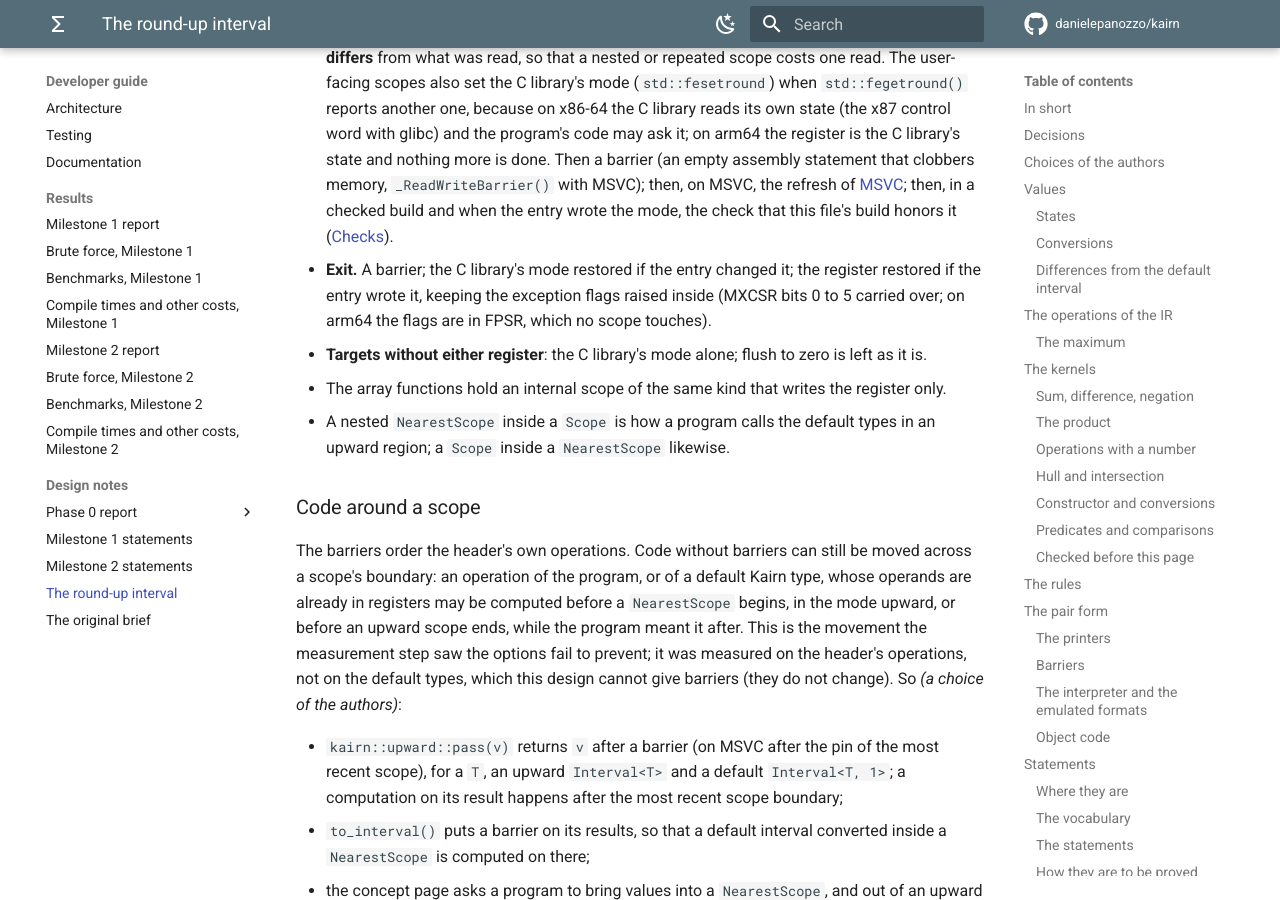
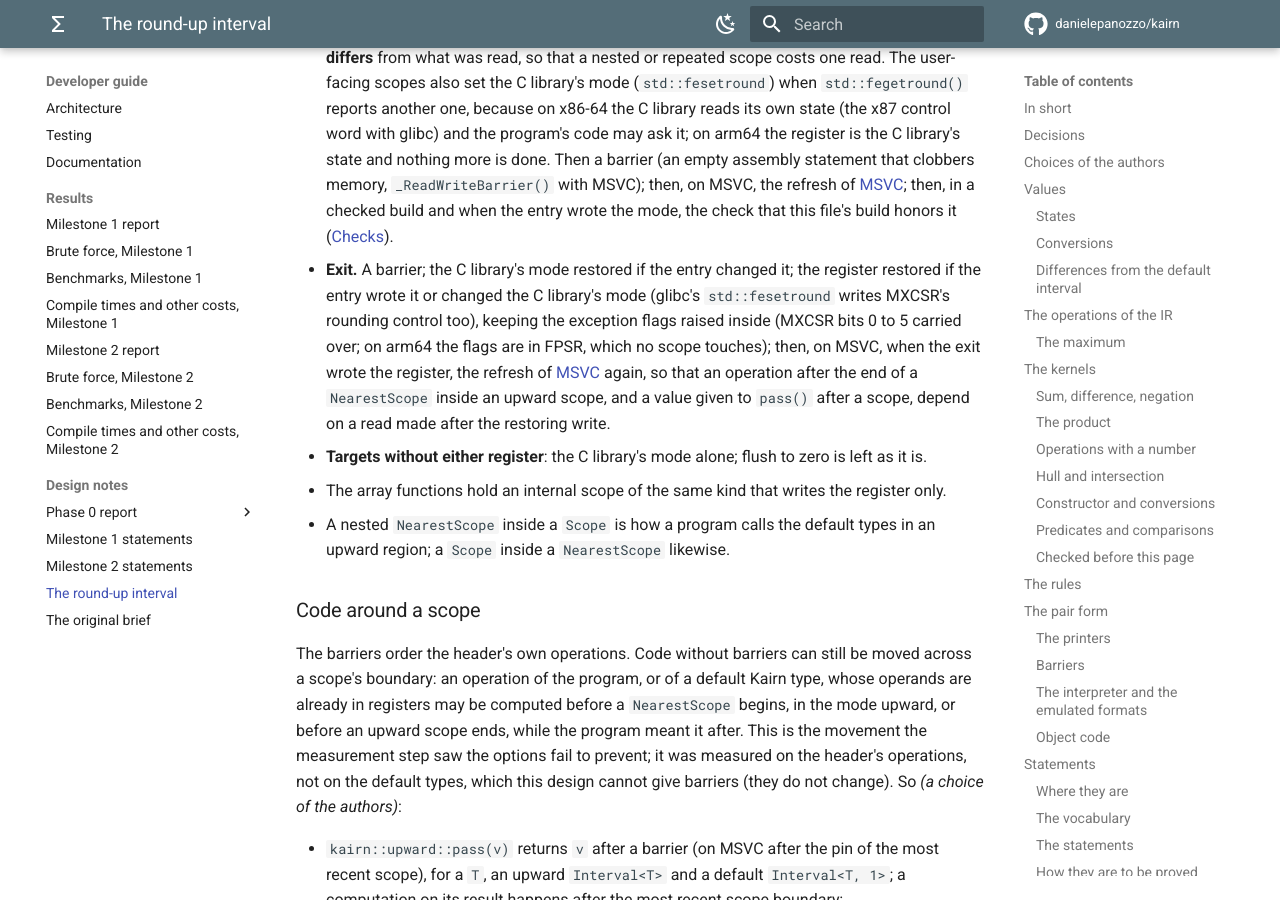
Before and after one commit to danielepanozzo/kairn, an MkDocs documentation site: the page built from docs/developer/design/upward.md, in a window 1280 px wide and 900 px high, scrolled down 23410 px. Built offline with MkDocs 1.6.1 and Material for MkDocs 9.7.7, drawn with Linux system fonts in a browser that asks for light colours; comment, search, counter and statistics services are not loaded.

Commit message:
Design page: a scope's exit restores the register after the C library's mode, and refreshes MSVC's zero after its write
The exit of the page restored the register only when the entry wrote it; on x86-64 with glibc
the entry may change the C library's mode alone (MXCSR already upward, the x87 control word not),
and restoring that mode with std::fesetround writes MXCSR's rounding control too, so the register
must then be restored as well. On MSVC the refresh happened on entry only: an operation after the
end of a NearestScope inside an upward scope pinned the zero read at the NearestScope's entry,
before its restoring write, and could be computed before that write, to nearest; the exit that
writes the register refreshes the zero again.

Co-Authored-By: Claude Opus 5.5 <noreply@anthropic.com>
Claude-Session: https://claude.ai/code/session_01ULwCxzT6Dhw9xUiTw8mJz1

```diff
--- a/docs/developer/design/upward.md
+++ b/docs/developer/design/upward.md
@@ -887,8 +887,12 @@ class NearestScope { /* the same, to nearest */ };
   [MSVC](#msvc); then, in a checked build and when the entry wrote the mode, the check that this
   file's build honors it ([Checks](#checks)).
 - **Exit.** A barrier; the C library's mode restored if the entry changed it; the register restored
-  if the entry wrote it, keeping the exception flags raised inside (MXCSR bits 0 to 5 carried over;
-  on arm64 the flags are in FPSR, which no scope touches).
+  if the entry wrote it or changed the C library's mode (glibc's `std::fesetround` writes MXCSR's
+  rounding control too), keeping the exception flags raised inside (MXCSR bits 0 to 5 carried over;
+  on arm64 the flags are in FPSR, which no scope touches); then, on MSVC, when the exit wrote the
+  register, the refresh of [MSVC](#msvc) again, so that an operation after the end of a
+  `NearestScope` inside an upward scope, and a value given to `pass()` after a scope, depend on a
+  read made after the restoring write.
 - **Targets without either register**: the C library's mode alone; flush to zero is left as it is.
 - The array functions hold an internal scope of the same kind that writes the register only.
 - A nested `NearestScope` inside a `Scope` is how a program calls the default types in an upward
```
